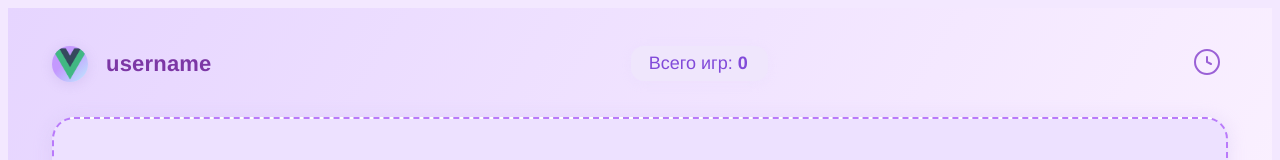
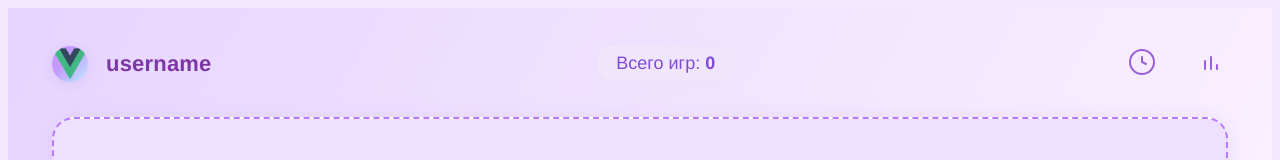
Before and after one commit to MiromanovDaniil/script-service-frontend, a Vue app: page / in a window 1280 px wide. Shown: the top 160 px of the page. Built offline with nearby package versions, Linux system fonts and the light colour scheme.

Commit message:
Add stats link from games page

```diff
--- a/src/components/Games/GamesPage.vue
+++ b/src/components/Games/GamesPage.vue
@@ -15,6 +15,11 @@
           <path d="M13 8v5l4 2" stroke="#9a60d6" stroke-width="2" stroke-linecap="round" />
         </svg>
       </button>
+      <router-link to="/stats" class="dashboard-stats" :title="$t('stats.title')">
+        <svg width="26" height="26" fill="none">
+          <path d="M6 18V10M12 18V6M18 18v-4" stroke="#9a60d6" stroke-width="2" stroke-linecap="round" />
+        </svg>
+      </router-link>
     </header>
 
     <!-- Cards grid -->
@@ -238,7 +243,7 @@ export default {
 
 .dashboard-header {
   display: grid;
-  grid-template-columns: auto 1fr auto;
+  grid-template-columns: auto 1fr auto auto;
   align-items: center;
   padding: 34px 40px 20px 44px;
   background: none;
@@ -293,6 +298,20 @@ export default {
   margin-right: 5px;
 }
 .dashboard-settings:hover {
+  background: #ede1ff;
+}
+.dashboard-stats {
+  display: flex;
+  align-items: center;
+  background: none;
+  border: none;
+  cursor: pointer;
+  border-radius: 9px;
+  padding: 7px;
+  transition: background 0.16s;
+  text-decoration: none;
+}
+.dashboard-stats:hover {
   background: #ede1ff;
 }
 
--- a/src/i18n.js
+++ b/src/i18n.js
@@ -5,6 +5,9 @@ const messages = {
     games: {
       total: 'Total games',
       create: 'Create game'
+    },
+    stats: {
+      title: 'Statistics'
     },
     settings: {
       title: 'Settings',
@@ -33,6 +36,9 @@ const messages = {
     games: {
       total: 'Всего игр',
       create: 'Создать игру'
+    },
+    stats: {
+      title: 'Статистика'
     },
     settings: {
       title: 'Настройки',
```
